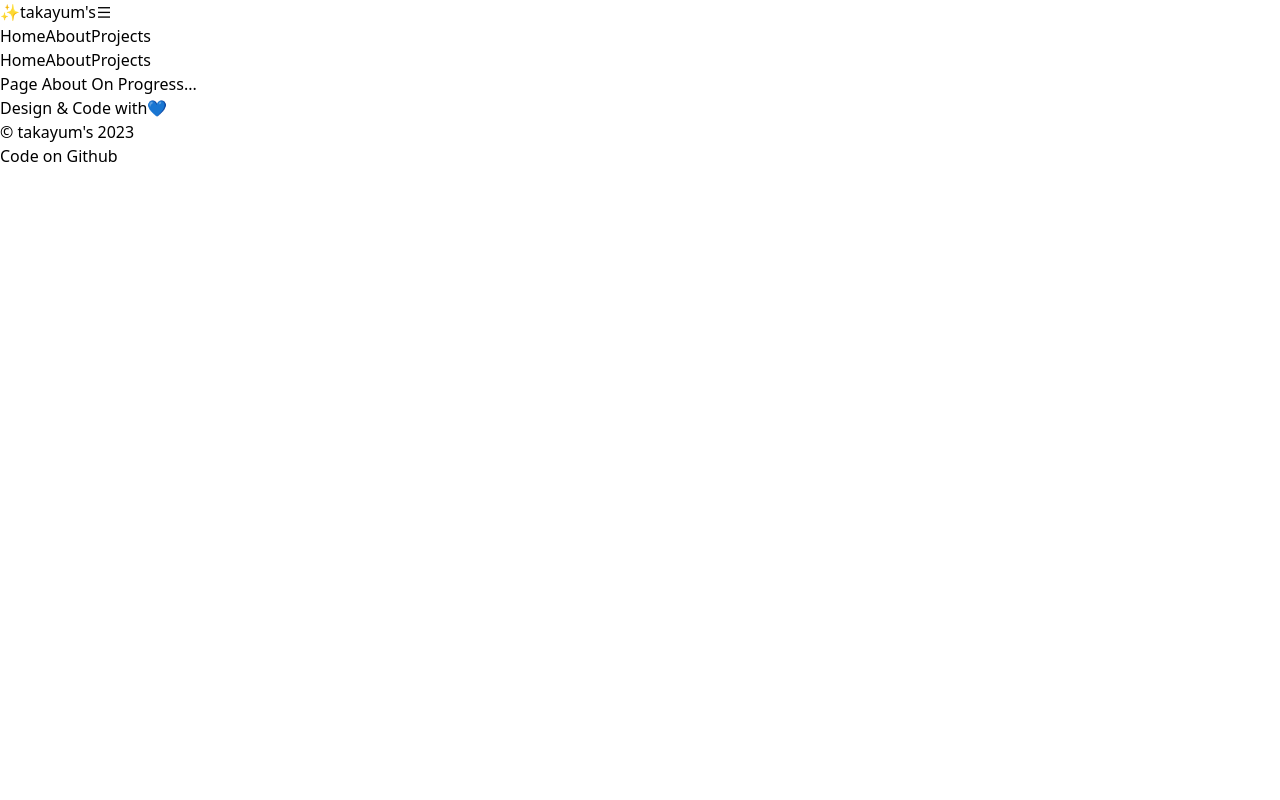
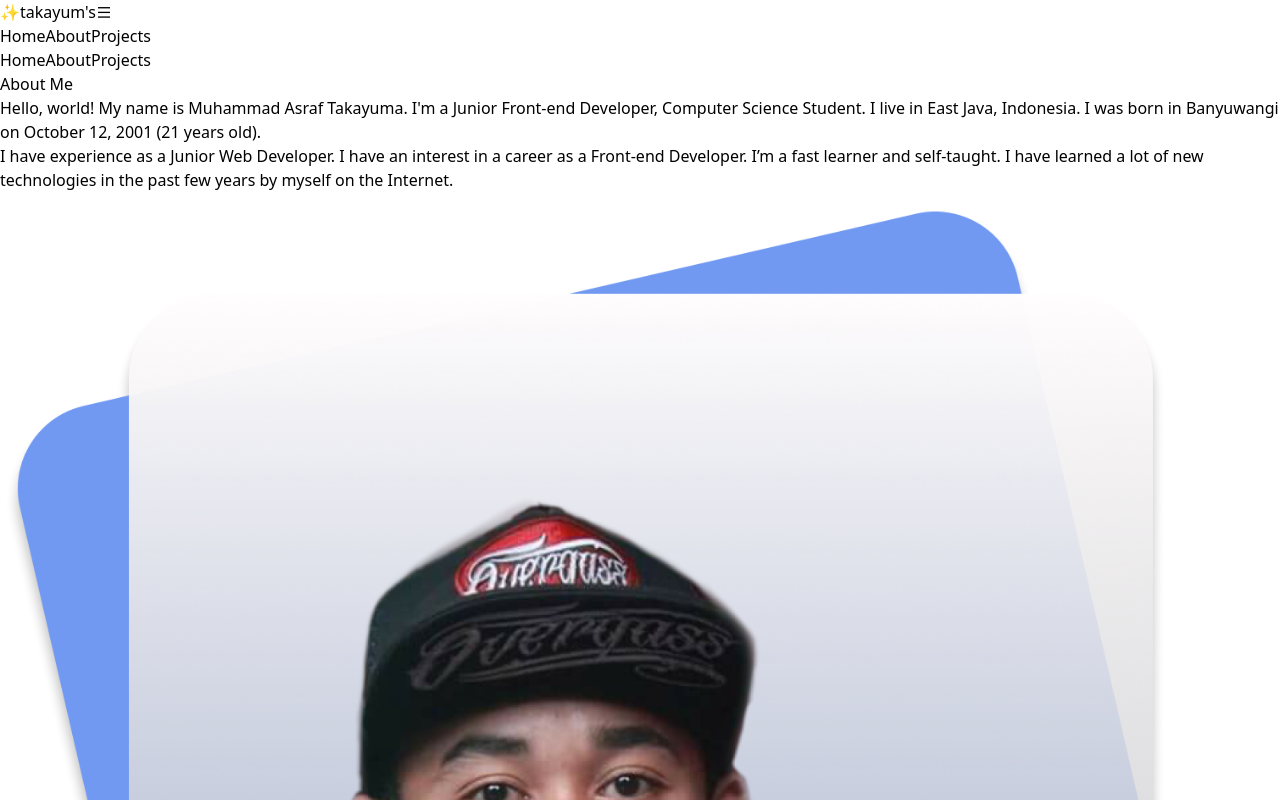
Before and after one commit to TakayumAja/TakayumAja.github.io, a React (Vite) app: page /about in a window 1280 px wide. Shown: the top 800 px of the page. Built offline with nearby package versions, Linux system fonts and the light colour scheme.

Commit message:
Create About Me Section

```diff
--- a/src/components/molecules/Hero/index.jsx
+++ b/src/components/molecules/Hero/index.jsx
@@ -3,7 +3,7 @@ import React from "react";
 const HeroSection = () => {
   return (
     <>
-      <h1 className="text-center text-3xl lg:text-4xl xl:text-5xl font-semibold text-white leading-normal">
+      <h1 className="text-center text-2xl lg:text-4xl xl:text-5xl font-semibold text-white leading-normal">
         👋 Hi there, <br /> I'm{" "}
         <span className="text-blue-600">M. Asraf Takayuma</span>
       </h1>
@@ -61,7 +61,7 @@ const HeroSection = () => {
           </svg>
         </a>
       </div>
-      <p className="text-white text-base">
+      <p className="text-white md:text-base text-sm lg:text-lg ">
         A <b>Frontend Developer</b> who is currently focusing and diving into
         the world of <strong>React.js, MERN</strong>, and other related
         technologies.
--- a/src/components/molecules/Navbar/index.jsx
+++ b/src/components/molecules/Navbar/index.jsx
@@ -8,7 +8,7 @@ const Navbar = () => {
     setOpen(!open);
   };
   return (
-    <header className="bg-gray-900 text-white">
+    <header className="backdrop-blur-md  text-white">
       <nav className="container mx-auto md:px-0 flex justify-between items-center h-16 px-4">
         <Link to={"/"} className="font-semibold text-xl">
           ✨takayum's
@@ -31,7 +31,7 @@ const Navbar = () => {
         </div>
 
         <div
-          className={`absolute py-2 bg-gray-900 left-0 top-12 right-0 flex items-center justify-center flex-col gap-4 rounded-b-md  text-base shadow-md shadow-blue-500/50 transition-all ${
+          className={`absolute py-2 left-0 top-12 right-0 flex items-center justify-center flex-col gap-4 rounded-b-md  text-base shadow-md shadow-blue-500/50 backdrop-blur-md  ${
             open ? "block" : "hidden"
           }`}
         >
--- a/src/pages/About/Index.jsx
+++ b/src/pages/About/Index.jsx
@@ -1,12 +1,42 @@
 import React from "react";
+import ImageProfile from "../../assets/profile-asraf.png";
 
 const AboutPage = () => {
   return (
-    <div>
-      <h1 className="text-white text-4xl text-center font-bold">
-        Page About On Progress...
-      </h1>
-    </div>
+    <section className="text-white">
+      <div className="mx-auto container px-4">
+        <div
+          id="aboutWrapper"
+          className="flex flex-col-reverse gap-4 md:flex-row items-center justify-between"
+        >
+          <div id="aboutme" className="md:w-3/6">
+            <h1 className="font-bold text-3xl lg:text-4xl xl:text-5xl md:mb-6 mb-2">
+              About Me
+            </h1>
+            <p className="leading-relaxed text-justify mb-4  md:text-base text-sm lg:text-lg">
+              Hello, world! My name is Muhammad Asraf Takayuma. I'm a Junior
+              Front-end Developer, Computer Science Student. I live in East
+              Java, Indonesia. I was born in Banyuwangi on October 12, 2001 (21
+              years old).
+            </p>
+            <p className="leading-relaxed text-justify  md:text-base text-sm lg:text-lg">
+              I have experience as a Junior Web Developer. I have an interest in
+              a career as a Front-end Developer. I’m a fast learner and
+              self-taught. I have learned a lot of new technologies in the past
+              few years by myself on the Internet.
+            </p>
+          </div>
+
+          <div id="img" className="md:w-2/6">
+            <img
+              src={ImageProfile}
+              alt="takayums"
+              className="mx-auto w-full h-auto"
+            />
+          </div>
+        </div>
+      </div>
+    </section>
   );
 };
 
```
Also changed, not shown: src/assets/profile-asraf.png (added).
